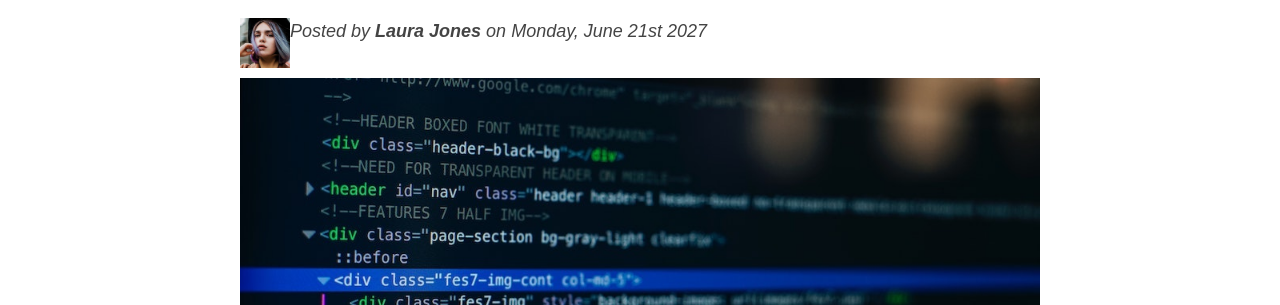
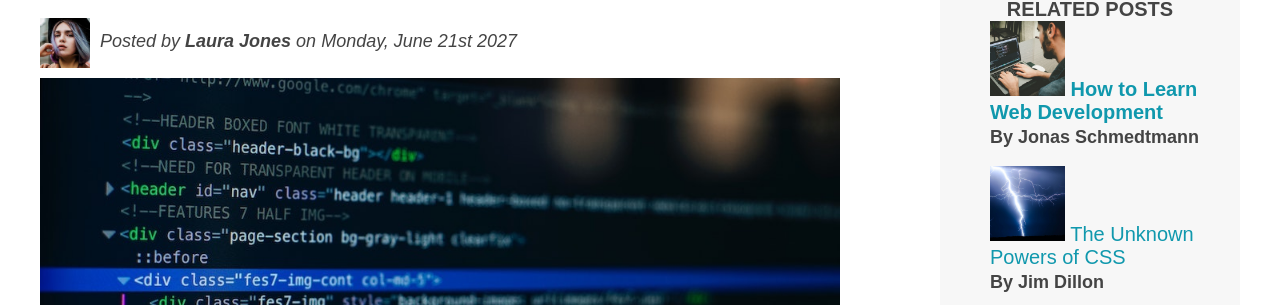
Before and after one commit to vikingwarior/demo-blog, a plain HTML site: page index.html in a window 1280 px wide. Shown: the part 198-503 px from the top of the page. Drawn offline with Linux system fonts and the light colour scheme.

Commit message:
Adds a sidebar

```diff
--- a/style.css
+++ b/style.css
@@ -14,7 +14,7 @@ body {
 }
 
 .container {
-  width: 800px;
+  width: 1200px;
   /* margin-left: auto;
   margin-right: auto; */
   margin: 0 auto;
@@ -252,6 +252,8 @@ h2::before {
 
 .author{
   float: left;
+  margin-top: 10px;
+  margin-left: 10px;
 }
 
 .title{
@@ -268,24 +270,14 @@ h2::before {
   display: block;
 }
 
-/* Resolving conflicts */
-/* #copyright {
-  color: red;
+article{
+  width: 800px;
+  float: left;
 }
-
-.copyright {
-  color: blue;
+aside{
+  width: 300px;
+  float: right;
 }
-
-.text {
-  color: yellow;
+footer{
+  clear: both;
 }
-
-footer p {
-  color: green !important;
-} */
-
-/* nav a:link,
-nav p {
-  font-size: 18px;
-} */
```
